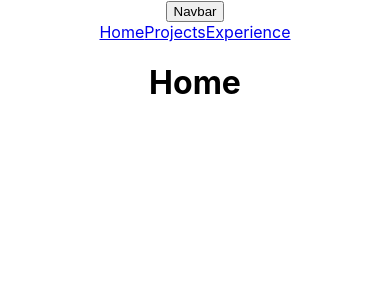
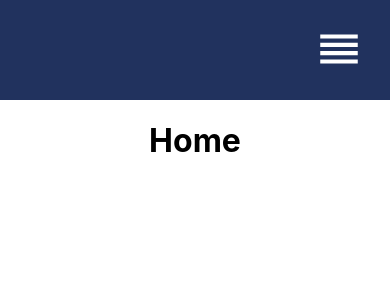
Before and after one commit to Ousman-T/Portfolio_app, a React (Create React App) app: page / in a window 390 px wide. Shown: the top 300 px of the page. Built offline with nearby package versions, Linux system fonts and the light colour scheme.

Commit message:
reactive navbar buttons

```diff
--- a/package.json
+++ b/package.json
@@ -3,14 +3,18 @@
   "version": "0.1.0",
   "private": true,
   "dependencies": {
+    "@material-ui/core": "^4.12.4",
+    "@material-ui/icons": "^4.11.3",
     "@testing-library/jest-dom": "^5.16.5",
     "@testing-library/react": "^13.4.0",
     "@testing-library/user-event": "^13.5.0",
+    "material-ui": "^0.20.2",
     "react": "^18.2.0",
     "react-dom": "^18.2.0",
     "react-router": "^6.9.0",
     "react-router-dom": "^6.9.0",
     "react-scripts": "5.0.1",
+    "react-vertical-timeline-component": "^3.6.0",
     "web-vitals": "^2.1.4"
   },
   "scripts": {
--- a/src/App.css
+++ b/src/App.css
@@ -2,37 +2,7 @@
   text-align: center;
 }
 
-.App-logo {
-  height: 40vmin;
-  pointer-events: none;
+body{
+  padding: 0;
+  margin: 0;
 }
-
-@media (prefers-reduced-motion: no-preference) {
-  .App-logo {
-    animation: App-logo-spin infinite 20s linear;
-  }
-}
-
-.App-header {
-  background-color: #282c34;
-  min-height: 100vh;
-  display: flex;
-  flex-direction: column;
-  align-items: center;
-  justify-content: center;
-  font-size: calc(10px + 2vmin);
-  color: white;
-}
-
-.App-link {
-  color: #61dafb;
-}
-
-@keyframes App-logo-spin {
-  from {
-    transform: rotate(0deg);
-  }
-  to {
-    transform: rotate(360deg);
-  }
-}
--- a/src/Components/Navbar.jsx
+++ b/src/Components/Navbar.jsx
@@ -1,11 +1,19 @@
 import { Link } from "react-router-dom"
+import React from "react"
+import '../Styles/NavBar.css'
+import ReorderIcon from '@material-ui/icons/Reorder'
+import { useState } from "react"
+
 
 
 export default function Navbar(){
+    const [expandNavBar, setExpandNavBar] = useState(false)
     return(
-        <div className="navbar">
+        <div className="navbar" id={expandNavBar ? 'open' : "close"}>
             <div className="toggleButton">
-                <button>Navbar</button>
+                <button onClick={() => {setExpandNavBar((prev) =>!prev)}}>
+                    <ReorderIcon/>
+                </button>
                 </div>
                 <div className="Links">
                     <Link to="/">Home</Link>
--- /dev/null
+++ b/src/Styles/NavBar.css
@@ -0,0 +1,88 @@
+.navbar {
+    width: 100%;
+    height: 100px;
+    background: #21325e;
+  }
+
+  .links {
+    width: 100%;
+    height: 100%;
+    display: flex;
+    align-items: center;
+    justify-content: center;
+    color: white;
+  }
+
+  .navbar a {
+    color: white;
+    text-decoration: none;
+    margin: 20px;
+    font-size: 25px;
+  }
+
+  .toggleButton {
+    width: 100%;
+    height: 100px;
+    display: flex;
+    align-items: center;
+    justify-content: flex-end;
+  }
+
+  .toggleButton svg {
+    font-size: 50px;
+  }
+  .toggleButton button {
+    margin-right: 20px;
+    background-color: transparent;
+    border: none;
+    color: white;
+    cursor: pointer;
+  }
+
+  #open {
+    height: 100vh;
+  }
+
+  #open .links {
+    flex-direction: column;
+    justify-content: flex-start;
+    margin-top: 100px;
+  }
+
+  #open a {
+    width: 100%;
+    text-align: center;
+  }
+
+  @media only screen and (max-width: 900px) {
+    .navbar a {
+      width: 70px;
+    }
+  }
+
+  @media only screen and (max-width: 600px) {
+    .toggleButton {
+      display: flex;
+    }
+    #close a {
+      display: none;
+    }
+  }
+
+  @media only screen and (min-width: 600px) {
+    .toggleButton {
+      display: none;
+    }
+
+    .hiddenLinks {
+      display: none;
+    }
+
+    #open {
+      height: 100px;
+    }
+
+    #open .links {
+      flex-direction: row;
+    }
+  }
```
Also changed, not shown: 1 other file (tests, documents, lock files or other folders).
